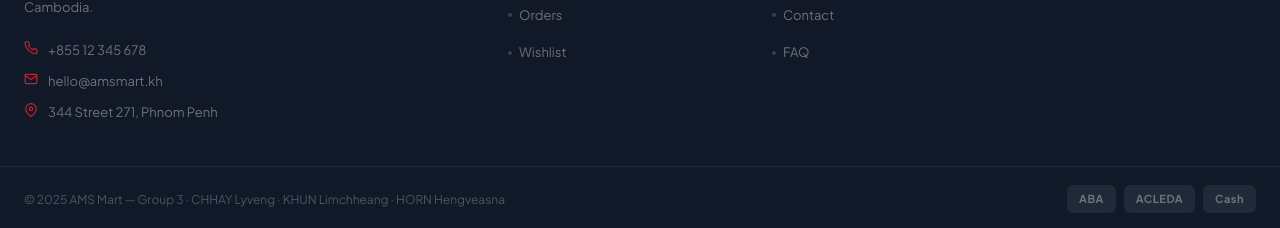
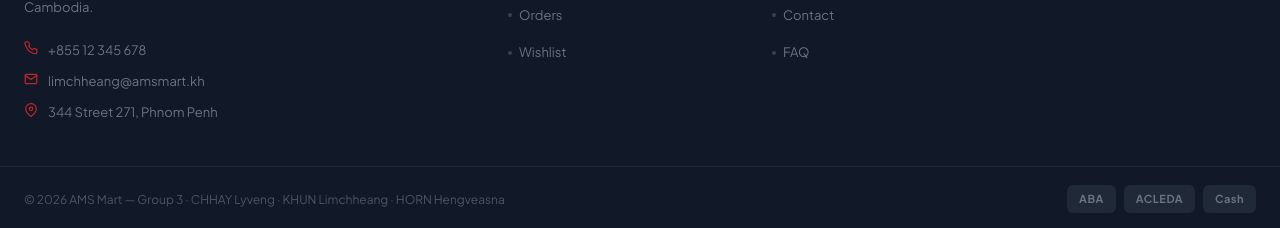
Before and after one commit to Limchheanggg/SuperMarket-Management, a React (Vite) app in the folder supermarket-frontend/: page / in a window 1280 px wide. Shown: the part 3604-3832 px from the top of the page. Built offline with nearby package versions, Linux system fonts and the light colour scheme; no server answers; a web font is replaced by a local one.

Commit message:
Update footer year to 2026 and contact email to limchheang@amsmart.kh

```diff
--- a/supermarket-frontend/src/components/layout/Footer.jsx
+++ b/supermarket-frontend/src/components/layout/Footer.jsx
@@ -170,7 +170,7 @@ export default function Footer() {
                       <path d="M4 4h16c1.1 0 2 .9 2 2v12c0 1.1-.9 2-2 2H4c-1.1 0-2-.9-2-2V6c0-1.1.9-2 2-2z" />
                       <polyline points="22,6 12,13 2,6" />
                     </svg>,
-                    "hello@amsmart.kh",
+                    "limchheang@amsmart.kh",
                   ],
                   [
                     <svg
@@ -290,7 +290,7 @@ export default function Footer() {
           }}
         >
           <p style={{ fontSize: 12, color: "#4b5563" }}>
-            © 2025 AMS Mart — Group 3 · CHHAY Lyveng · KHUN Limchheang · HORN
+            © 2026 AMS Mart — Group 3 · CHHAY Lyveng · KHUN Limchheang · HORN
             Hengveasna
           </p>
           <div style={{ display: "flex", gap: 8 }}>
```
